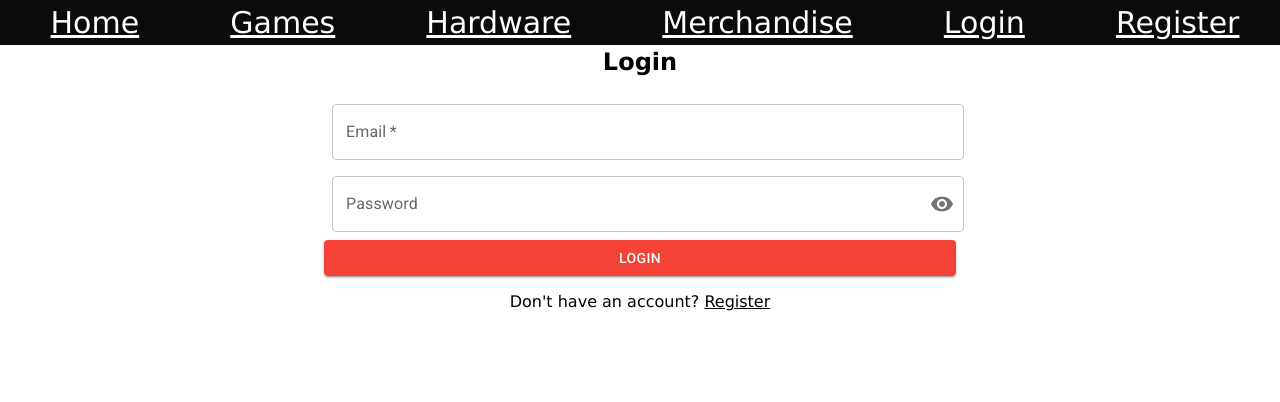
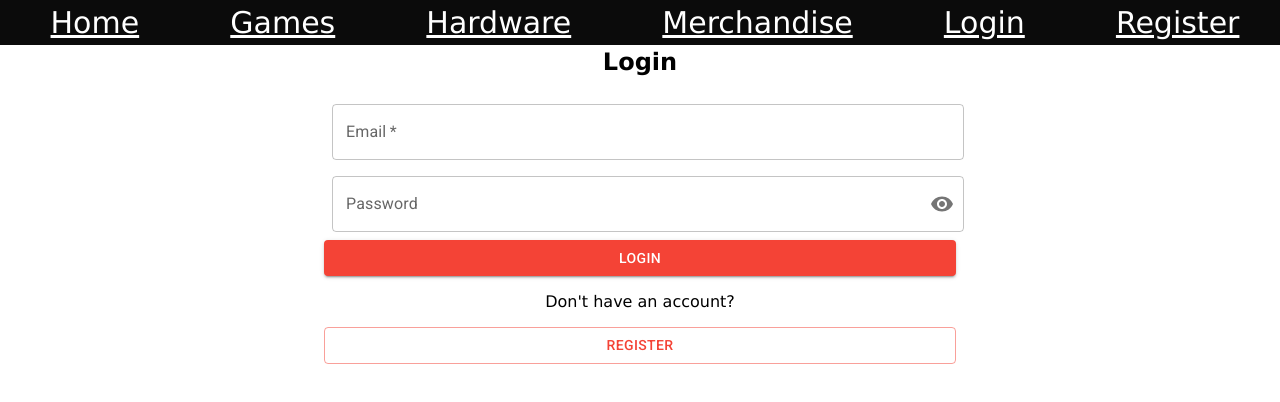
Before and after one commit to Jack-Tillman/TheCapstoneProject, a React (Vite) app: page /login in a window 1280 px wide. Shown: the top 402 px of the page. Built offline with nearby package versions, Linux system fonts and the light colour scheme.

Commit message:
changed login/register links on login/register pages to buttons

```diff
--- a/src/client/components/Login.jsx
+++ b/src/client/components/Login.jsx
@@ -125,7 +125,8 @@ export const Login = ({ token, setToken }) => {
           Login
         </Button>
       </form>
-      <p>Don't have an account? <Link to="/register" style={{color:'black'}}>Register</Link></p>
+      <p>Don't have an account?</p>
+      <Link to="/register" style={{color:'black'}}><Button variant="outlined" sx={{width:"1"}}>Register</Button></Link>
       <p>{message}</p>
     </Box>
   );
--- a/src/client/components/Register.jsx
+++ b/src/client/components/Register.jsx
@@ -161,7 +161,8 @@ export const Register = ({token, setToken}) => {
                 />
                 <Button id="submit" disabled={false} color="primary" variant="contained" type="submit" sx={{width:"1"}}>Submit</Button>
             </form>
-            <p>Already have an account? <Link to="/login" style={{color:'black'}}>Login</Link></p>
+            <p>Already have an account?</p>
+            <Link to="/login" style={{color:'black'}}><Button variant="outlined" sx={{width:"1"}}>Login</Button></Link>
         </Box>
     )
 }
```
